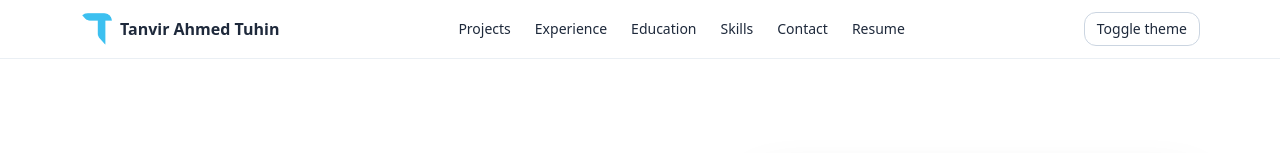
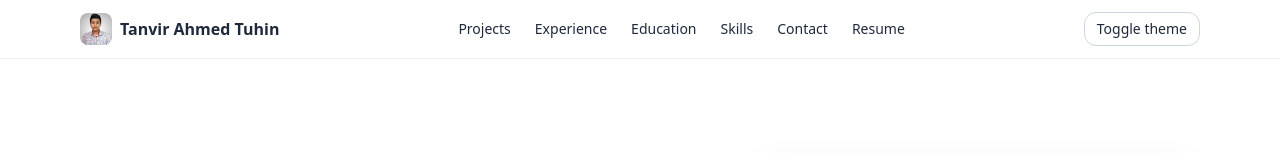
Before and after one commit to rootanvir/portfolio, a plain HTML site: page index.html in a window 1280 px wide. Shown: the top 153 px of the page. Drawn offline with nearby package versions, Linux system fonts and the light colour scheme.

Commit message:
low photo

```diff
--- a/index.html
+++ b/index.html
@@ -51,7 +51,7 @@
     class="sticky top-0 z-50 backdrop-blur supports-[backdrop-filter]:bg-white/70 dark:supports-[backdrop-filter]:bg-slate-950/60 border-b border-slate-200/70 dark:border-slate-800">
     <div class="mx-auto max-w-6xl px-4 py-3 flex items-center justify-between">
       <a href="#home" class="flex items-center gap-2 font-semibold">
-        <img src="sources/favicon.png" alt="Logo" class="h-8 w-8 rounded-lg object-cover">
+        <img src="sources/low.jpg" alt="Logo" class="h-8 w-8 rounded-lg object-cover">
         <span>Tanvir Ahmed Tuhin</span>
       </a>
       <nav class="hidden md:flex items-center gap-6 text-sm">
```
